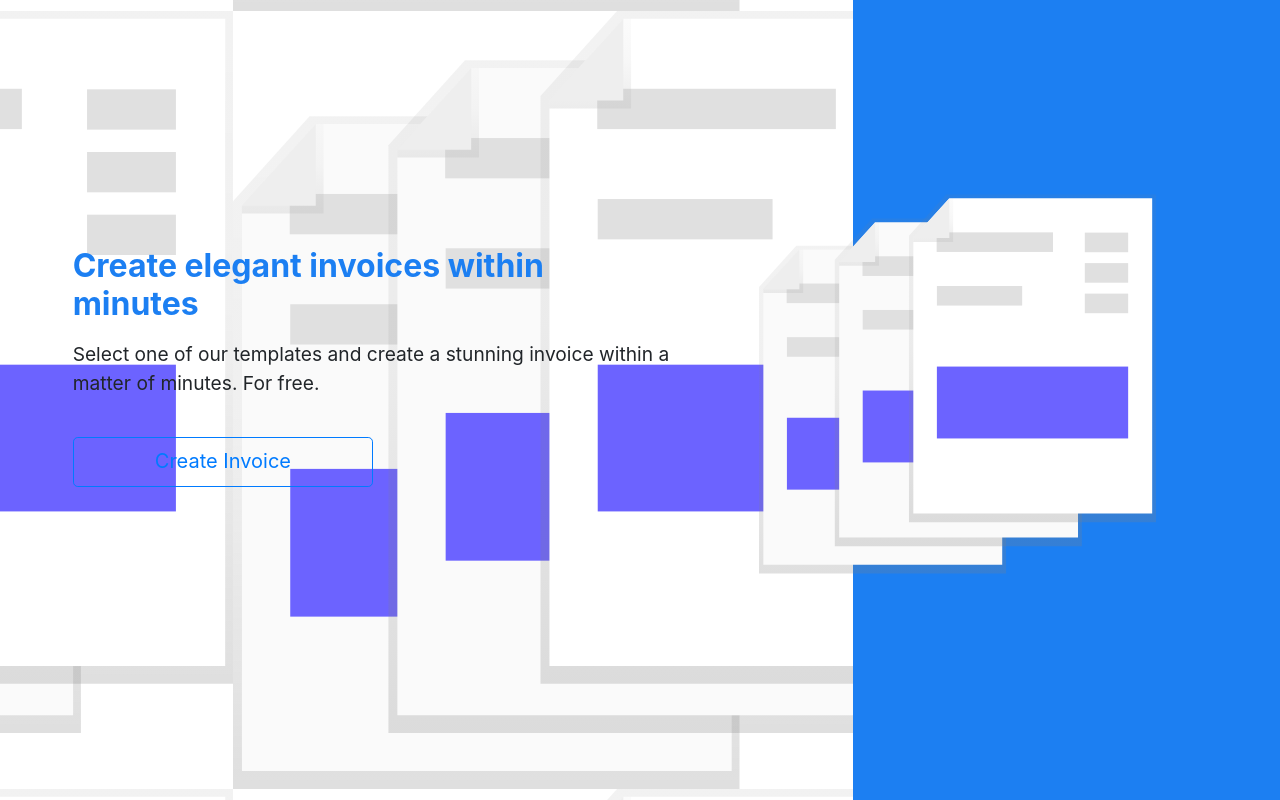
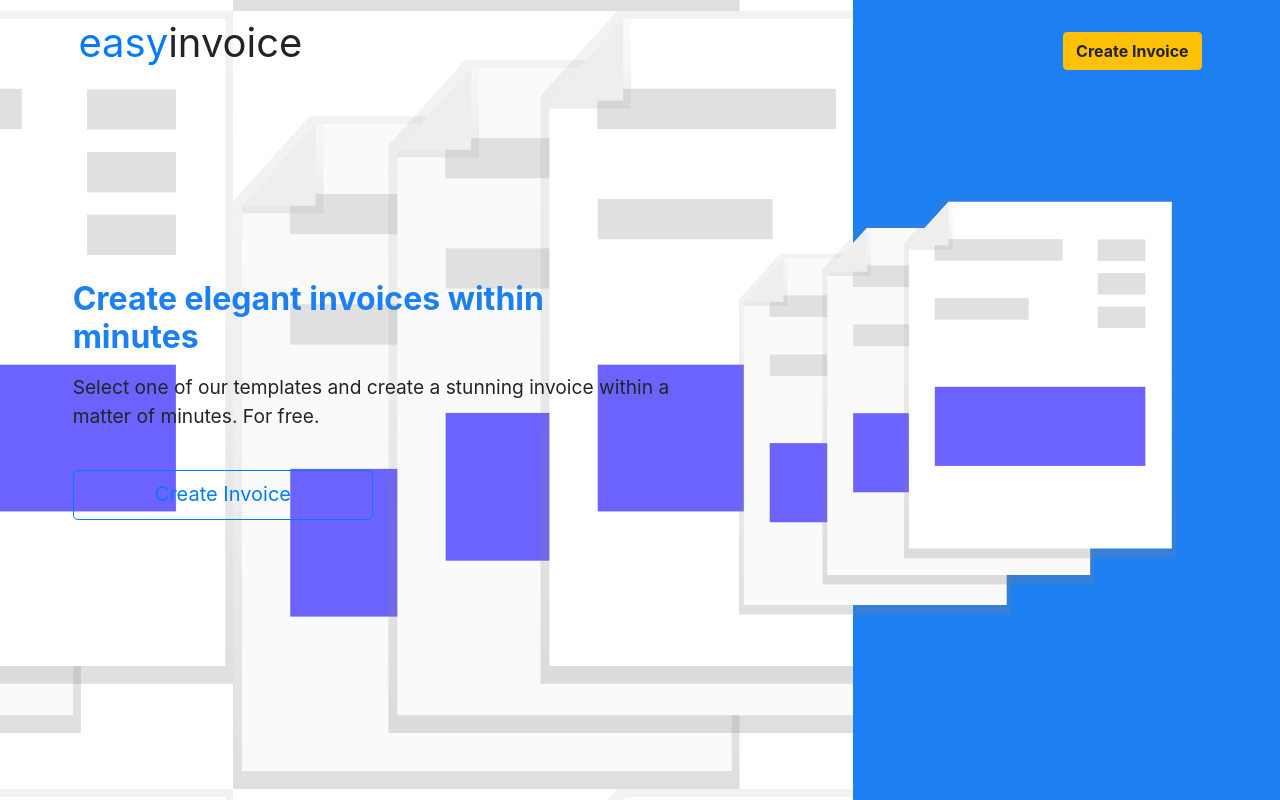
Before and after one commit to juliusvdw/custom-invoice-generator, a React (Create React App) app in the folder client/: page / in a window 1280 px wide. Built offline with nearby package versions, Linux system fonts and the light colour scheme.

Commit message:
Navbar created + imported

```diff
--- a/client/src/App.css
+++ b/client/src/App.css
@@ -8,6 +8,10 @@
   background-position: center; /* Center the image */
 }
 
+.btn {
+  transition: 0.15s;
+}
 .btn:hover {
   cursor: pointer;
+  transform: scale(1.022);
 }
--- a/client/src/App.js
+++ b/client/src/App.js
@@ -1,12 +1,16 @@
 import React from "react";
 import "./App.css";
 
+//Bring in components
+import Navbar from "./components/layout/Navbar";
+
 //Bring in pages
-import HomePage from "./pages/HomePage.js";
+import HomePage from "./components/pages/HomePage";
 
 function App() {
   return (
     <div className="App">
+      <Navbar />
       <HomePage />
     </div>
   );
--- /dev/null
+++ b/client/src/components/layout/Navbar.js
@@ -0,0 +1,32 @@
+import React from "react";
+
+const Navbar = () => {
+  return (
+    <nav className="navbar   fixed-top">
+      <p className="navbar-brand" href="#" style={logoStyle}>
+        <span className="text-primary">easy</span>invoice
+      </p>
+
+      <ul className="navbar-nav ml-auto d-none d-md-block" style={navListStyle}>
+        <li className="nav-item active">
+          <a className="nav-link" href="#">
+            <btn className="btn btn-warning">
+              <strong>Create Invoice</strong>
+            </btn>
+          </a>
+        </li>
+      </ul>
+    </nav>
+  );
+};
+
+const navListStyle = {
+  paddingRight: "5%",
+};
+
+const logoStyle = {
+  paddingLeft: "5%",
+  fontSize: "2.5rem",
+};
+
+export default Navbar;
--- a/client/src/pages/HomePage.js
+++ b/client/src/components/pages/HomePage.js
@@ -6,14 +6,7 @@ const HomePage = () => {
       <div className="container-fluid " style={{ height: "100vh" }}>
         <div className="row h-100">
           <div className="col-lg-8 col-md-8 text-left " id="main-left">
-            <div
-              className="container-fluid h-100"
-              style={{
-                paddingTop: "30%",
-                paddingRight: "20%",
-                paddingLeft: "7%",
-              }}
-            >
+            <div className="container-fluid h-100" style={containerStyle}>
               <h2
                 className=""
                 style={{
@@ -49,9 +42,9 @@ const HomePage = () => {
 };
 
 const imageStyle = {
-  height: "90%",
-  width: "100%",
-  paddingTop: "12%",
+  height: "100%",
+  width: "110%",
+  paddingTop: "3%",
   position: "relative",
   marginLeft: "-55%",
 };
@@ -62,7 +55,13 @@ const pStyle = {
 
 const btnStyle = {
   borderWidth: "1.5px",
-  height: "50px",
+  minHeight: "50px",
+};
+
+const containerStyle = {
+  paddingTop: "35vh",
+  paddingRight: "20%",
+  paddingLeft: "7%",
 };
 
 export default HomePage;
```
Also changed, not shown: client/src/components/pages/PdfPage.js (added, +7 -0 lines), client/src/pages/PdfPage.js.js (deleted).
